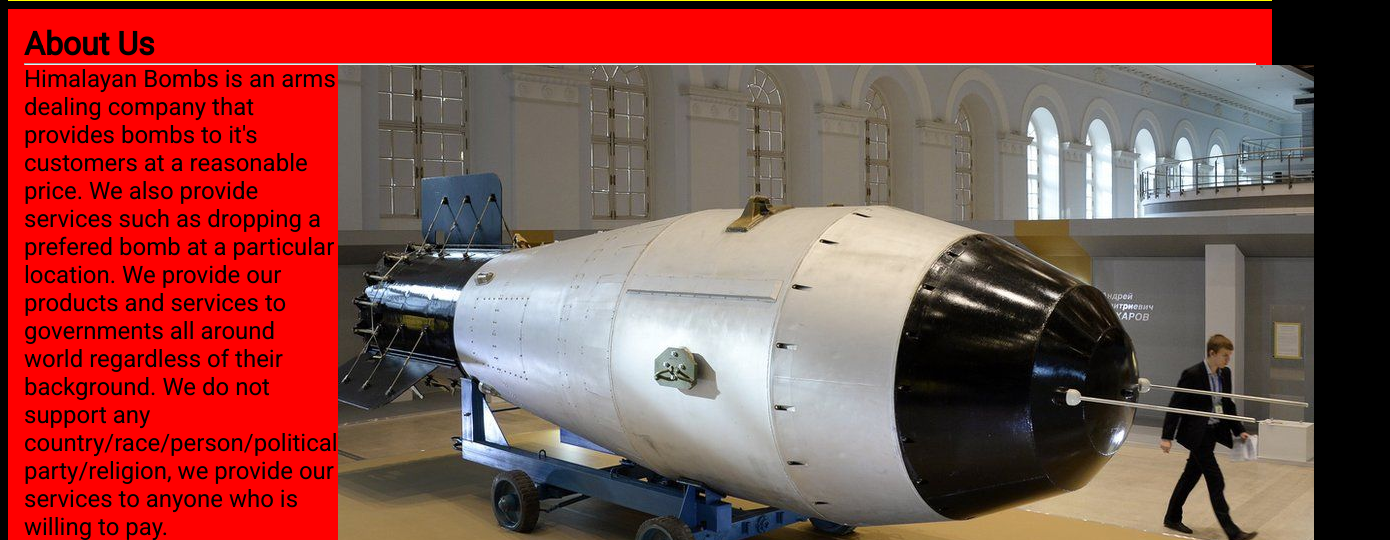
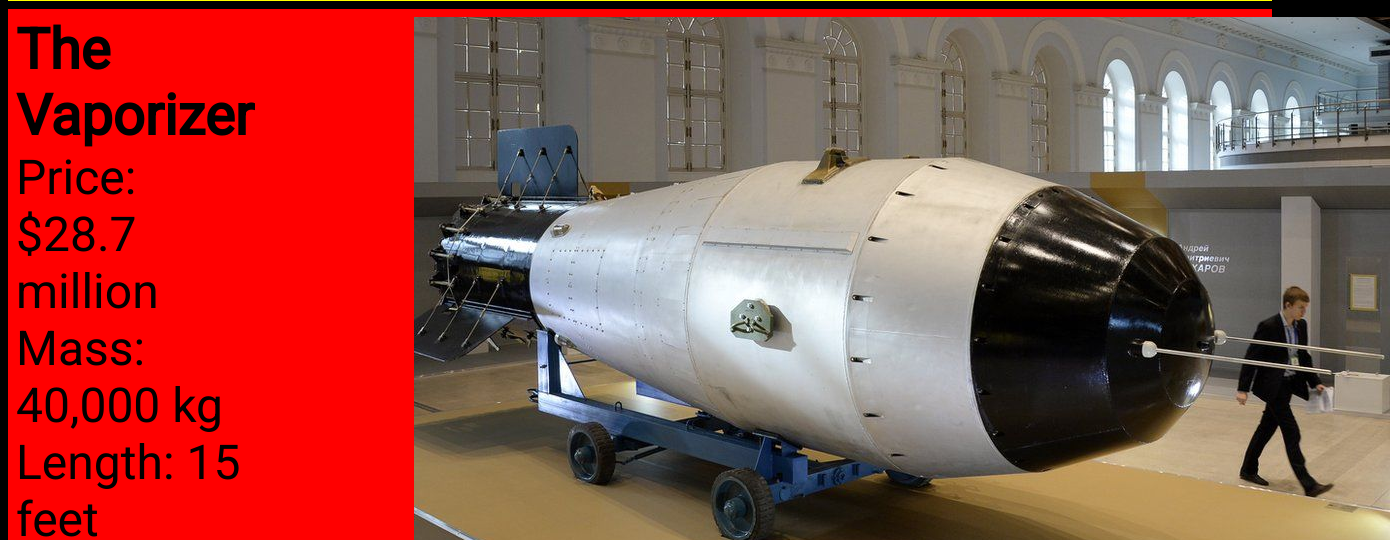
Before and after one commit to darkwood23/Hydrogen-bomb, a website built with webpack: page dist/index.html in a window 1280 px wide. Both pictures are taken after a click on the button "Products". Shown: the part 260-800 px from the top of the page, 1390 px wide, since content can reach past the window. Built offline with nearby package versions, Linux system fonts and the light colour scheme.

Commit message:
Making the products page

```diff
--- a/src/head.js
+++ b/src/head.js
@@ -1,4 +1,4 @@
-import logos from './logo.jpeg'
+import logos from './img/logo.jpeg'
 
 function displayHead(contentHolder) {
     const div1 = document.createElement("div")
--- a/src/home.js
+++ b/src/home.js
@@ -1,4 +1,4 @@
-import bomb from './bomb.jpeg'
+import bomb from './img/bomb.jpeg'
 
 function displayHome(contentHolder) {
     contentHolder.textContent = ""
--- /dev/null
+++ b/src/make-products.js
@@ -0,0 +1,37 @@
+function makeProducts(contentHolder, name, cost, mass, len, pic) {
+    const hold = document.createElement("div")
+    const title = document.createElement("h3")
+    const price = document.createElement("p")
+    const weight = document.createElement("p")
+    const leng = document.createElement("p")
+    const picture = new Image()
+    const div3 = document.createElement("div")
+
+    hold.classList.add("hold")
+    title.classList.add("product-title")
+    price.classList.add("price")
+    weight.classList.add("weight")
+    leng.classList.add("length")
+    picture.classList.add("product-picture")
+    div3.classList.add("div3")
+
+    picture.id = "picture-" + name
+
+    title.textContent = name
+    price.textContent = "Price: " + cost
+    weight.textContent = "Mass: " + mass
+    leng.textContent = "Length: " + len
+    picture.src = pic
+
+    div3.appendChild(title)
+    div3.appendChild(price)
+    div3.appendChild(weight)
+    div3.appendChild(leng)
+
+    hold.appendChild(div3)
+    hold.appendChild(picture)
+
+    contentHolder.appendChild(hold)
+}
+
+export { makeProducts }
--- a/src/products.js
+++ b/src/products.js
@@ -0,0 +1,53 @@
+import fat from './img/fat.jpg'
+import topol from "./img/topol.jpg"
+import trident from './img/trident.jpg'
+import bomb from './img/bomb.jpeg'
+
+import { makeProducts } from './make-products'
+
+function displayProducts(contentHolder) {
+    contentHolder.textContent = ""
+
+    const productsHold = document.createElement("div")
+    productsHold.classList.add("all-products-holder")
+
+    let productsList = [
+        {
+            name: "The Vaporizer",
+            cost: "$28.7 million",
+            mass: "40,000 kg",
+            len: "15 feet",
+            pic: bomb
+        },
+        {
+            name: "UGM-133 Trident II",
+            cost: "$30.9 million",
+            mass: "59,000 kg",
+            len: "44 feet",
+            pic: trident
+        },
+        {
+            name: "Topol-M",
+            cost: "$28 million",
+            mass: "47,000 kg",
+            len: "74 feet",
+            pic: topol
+        },
+        {
+            name: "Fat Man",
+            cost: "$12.7 million",
+            mass: "4,670 kg",
+            len: "10.67 feet",
+            pic: fat
+        }
+    ]
+
+    for(let i = 0; i < productsList.length; i++) {
+        makeProducts(productsHold, productsList[i].name, productsList[i].cost, productsList[i].mass, productsList[i].len, productsList[i].pic)
+    }
+
+    contentHolder.appendChild(productsHold)
+
+}
+
+export { displayProducts }
--- a/src/style.css
+++ b/src/style.css
@@ -58,6 +58,12 @@ body {
     border: 2px solid black;
 }
 
+.home:hover,
+.products:hover,
+.services:hover {
+    transform: scale(1.2);
+}
+
 .yellow {
     background-color: yellow;
 }
@@ -87,3 +93,28 @@ body {
 .about-us {
     font-size: 2rem ;
 }
+
+.hold {
+    background-color: red;
+    margin: 0.5rem;
+    padding: 0.5rem;
+    display: flex;
+    justify-content: space-between;
+    gap: 10rem;
+}
+
+.div3 {
+    font-size: 3rem;
+}
+
+.hold:nth-child(2) img {
+    width: 400px;
+}
+
+.hold:nth-child(3) img {
+    width: 450px;
+}
+
+.hold:nth-child(4) img {
+    width: 400px;
+}
--- a/src/tabs.js
+++ b/src/tabs.js
@@ -1,4 +1,5 @@
 import { displayHome } from "./home"
+import { displayProducts } from "./products"
 
 function displayTabs(contentHolder, body) {
     const home = document.createElement("button")
@@ -27,6 +28,7 @@ function displayTabs(contentHolder, body) {
         home.classList.remove("yellow")
         services.classList.remove("yellow")
         products.classList.add("yellow")
+        displayProducts(body)
     })
 
     services.addEventListener("click", function() {
```
Also changed, not shown: dist/78b26504c2fe808283c3.jpg (added), dist/825fe805fd5d6fd1017f.jpg (added), dist/9ea2ba5a6ff797377297.jpg (added), dist/main.js, src/img/bomb.jpeg (renamed from src/bomb.jpeg), src/img/fat.jpg (added), src/img/logo.jpeg (renamed from src/logo.jpeg), src/img/topol.jpg (added), src/img/trident.jpg (added).
